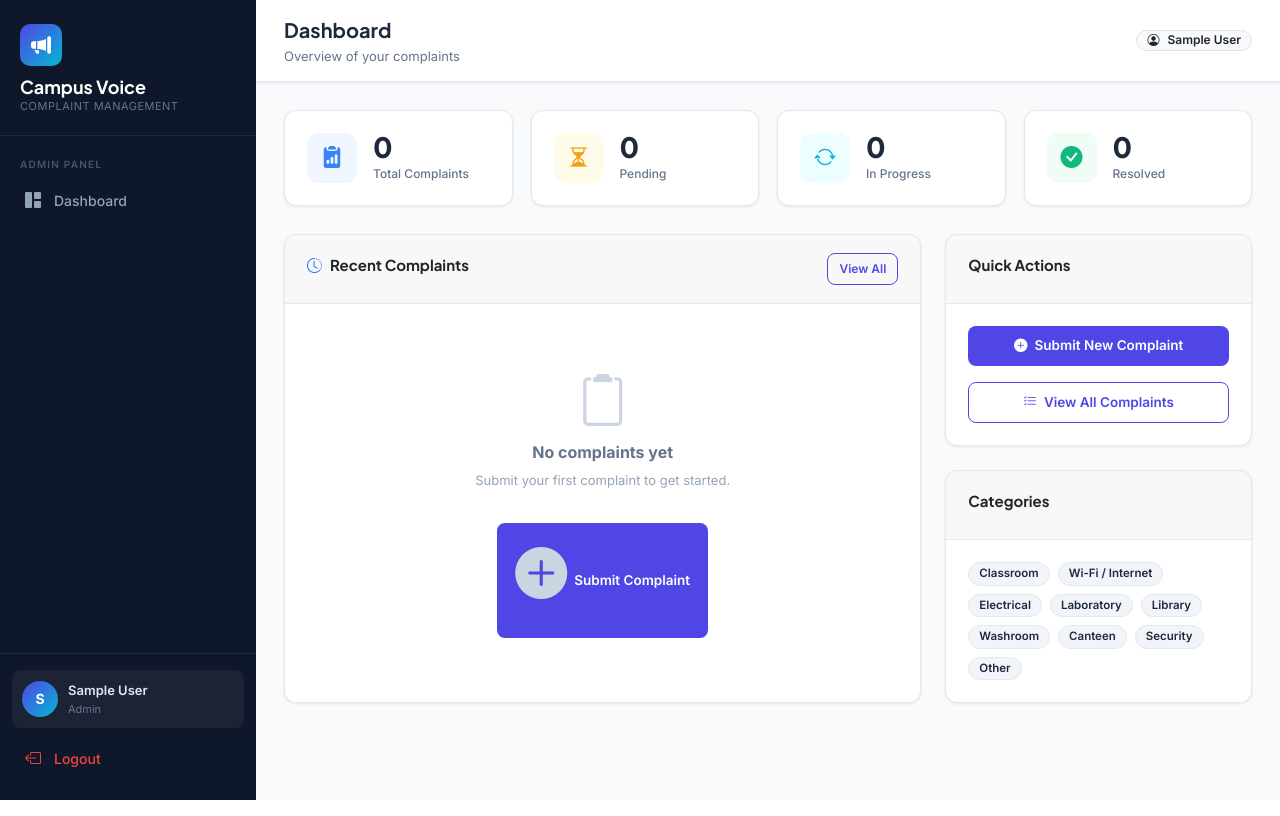
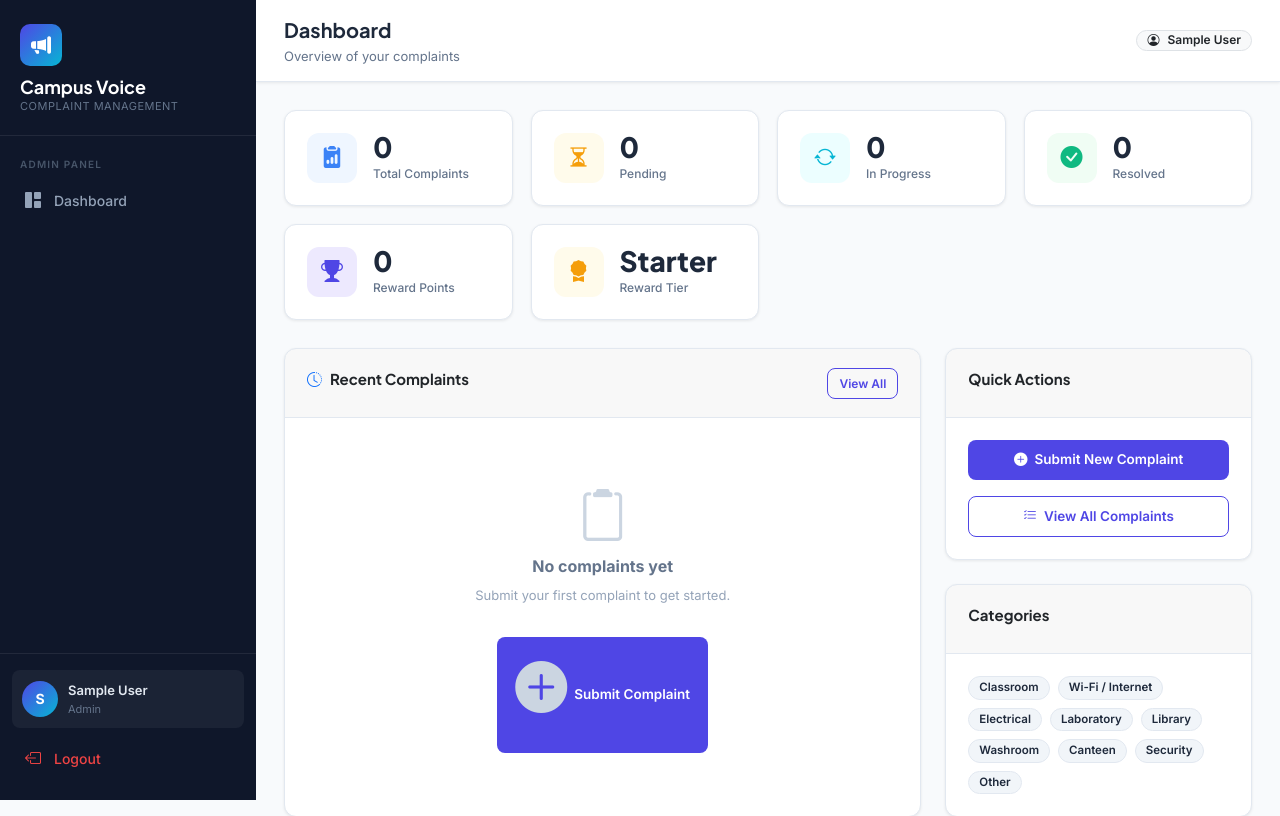
Before and after one commit to Bhavik0907/campus-voice-, a Flask app: page /dashboard in a window 1280 px wide. Shown: the top 816 px of the page. Run offline with Flask 3, Linux system fonts and the light colour scheme; the visitor is signed in with stand-in values (Sample User, id 1); data comes from the database, SQL or seed files in the repository; data that the repository does not hold is empty; some libraries are stand-ins or nearby versions.

Commit message:
Add reward point tracking for assigned and resolved complaints, plus admin reward summary

```diff
--- a/campus-voice/app.py
+++ b/campus-voice/app.py
@@ -31,6 +31,8 @@ CATEGORIES = ['Classroom','Wi-Fi / Internet','Electrical','Laboratory',
               'Library','Washroom','Canteen','Security','Other']
 STATUSES   = ['Pending','Assigned','In Progress','Resolved']
 PRIORITIES = ['Low','Medium','High']
+REWARD_POINTS = {'Low': 10, 'Medium': 20, 'High': 30}
+ASSIGNED_POINTS = 50
 
 # ── Database helpers ───────────────────────────────────────────────────────
 def get_db():
@@ -66,24 +68,32 @@ def init_db():
             email     TEXT    UNIQUE NOT NULL,
             password  TEXT    NOT NULL,
             role      TEXT    NOT NULL DEFAULT 'student',
+            points    INTEGER NOT NULL DEFAULT 0,
             created_at TEXT   DEFAULT (datetime('now'))
         )
     """)
     db.execute("""
         CREATE TABLE IF NOT EXISTS complaints (
-            id          INTEGER PRIMARY KEY AUTOINCREMENT,
-            user_id     INTEGER NOT NULL,
-            title       TEXT    NOT NULL,
-            description TEXT    NOT NULL,
-            category    TEXT    NOT NULL,
-            image       TEXT,
-            status      TEXT    NOT NULL DEFAULT 'Pending',
-            priority    TEXT    NOT NULL DEFAULT 'Low',
-            created_at  TEXT    DEFAULT (datetime('now')),
-            updated_at  TEXT    DEFAULT (datetime('now')),
+            id            INTEGER PRIMARY KEY AUTOINCREMENT,
+            user_id       INTEGER NOT NULL,
+            title         TEXT    NOT NULL,
+            description   TEXT    NOT NULL,
+            category      TEXT    NOT NULL,
+            image         TEXT,
+            status        TEXT    NOT NULL DEFAULT 'Pending',
+            priority      TEXT    NOT NULL DEFAULT 'Low',
+            reward_points INTEGER NOT NULL DEFAULT 0,
+            created_at    TEXT    DEFAULT (datetime('now')),
+            updated_at    TEXT    DEFAULT (datetime('now')),
             FOREIGN KEY (user_id) REFERENCES users(id)
         )
     """)
+    cols = [row[1] for row in db.execute("PRAGMA table_info(users)").fetchall()]
+    if 'points' not in cols:
+        db.execute("ALTER TABLE users ADD COLUMN points INTEGER NOT NULL DEFAULT 0")
+    cols = [row[1] for row in db.execute("PRAGMA table_info(complaints)").fetchall()]
+    if 'reward_points' not in cols:
+        db.execute("ALTER TABLE complaints ADD COLUMN reward_points INTEGER NOT NULL DEFAULT 0")
     # Seed admin account
     existing = db.execute("SELECT id FROM users WHERE email='admin@campus.edu'").fetchone()
     if not existing:
@@ -97,6 +107,22 @@ def init_db():
 
 def allowed_file(filename):
     return '.' in filename and filename.rsplit('.', 1)[1].lower() in ALLOWED_EXT
+
+def get_reward_level(points):
+    if points >= 150:
+        return 'Gold'
+    if points >= 75:
+        return 'Silver'
+    if points >= 30:
+        return 'Bronze'
+    return 'Starter'
+
+@app.context_processor
+def inject_user_points():
+    if 'user_id' in session and session.get('role') != 'admin':
+        user = query("SELECT points FROM users WHERE id=?", (session['user_id'],), one=True)
+        return {'current_points': user['points'] if user else 0}
+    return {}
 
 # ── Auth decorators ────────────────────────────────────────────────────────
 def login_required(f):
@@ -162,6 +188,7 @@ def login():
             session['name']    = user['name']
             session['email']   = user['email']
             session['role']    = user['role']
+            session['points']  = user['points'] if 'points' in user.keys() else 0
             flash(f'Welcome back, {user["name"]}!', 'success')
             return redirect(url_for('admin_panel') if user['role'] == 'admin'
                             else url_for('dashboard'))
@@ -186,10 +213,14 @@ def dashboard():
     inprog   = query("SELECT COUNT(*) as c FROM complaints WHERE user_id=? AND status='In Progress'", (uid,), one=True)['c']
     resolved = query("SELECT COUNT(*) as c FROM complaints WHERE user_id=? AND status='Resolved'", (uid,), one=True)['c']
     recent   = query("SELECT * FROM complaints WHERE user_id=? ORDER BY created_at DESC LIMIT 5", (uid,))
+    user     = query("SELECT points FROM users WHERE id=?", (uid,), one=True)
+    points   = user['points'] if user else 0
+    reward_level = get_reward_level(points)
     return render_template('dashboard.html',
                            total=total, pending=pending,
                            inprog=inprog, resolved=resolved,
-                           recent=recent, categories=CATEGORIES)
+                           recent=recent, categories=CATEGORIES,
+                           points=points, reward_level=reward_level)
 
 @app.route('/complaint/new', methods=['GET','POST'])
 @login_required
@@ -239,6 +270,23 @@ def admin_panel():
     inprog   = query("SELECT COUNT(*) as c FROM complaints WHERE status='In Progress'", one=True)['c']
     resolved = query("SELECT COUNT(*) as c FROM complaints WHERE status='Resolved'", one=True)['c']
     high_pri = query("SELECT COUNT(*) as c FROM complaints WHERE priority='High'", one=True)['c']
+    reward_count = query("SELECT COUNT(*) as c FROM complaints WHERE assigned_points>0 OR reward_points>0", one=True)['c']
+    assigned_count = query("SELECT COUNT(*) as c FROM complaints WHERE assigned_points>0", one=True)['c']
+    resolved_count = query("SELECT COUNT(*) as c FROM complaints WHERE reward_points>0", one=True)['c']
+    total_reward_points = query("SELECT IFNULL(SUM(assigned_points + reward_points), 0) as c FROM complaints", one=True)['c']
+    rewarded_students = query(
+        """
+        SELECT u.id, u.name, u.email,
+               SUM(c.assigned_points + c.reward_points) AS total_points,
+               SUM(CASE WHEN c.assigned_points>0 THEN 1 ELSE 0 END) AS assigned_count,
+               SUM(CASE WHEN c.reward_points>0 THEN 1 ELSE 0 END) AS resolved_count
+        FROM users u
+        JOIN complaints c ON c.user_id=u.id
+        GROUP BY u.id
+        HAVING total_points > 0
+        ORDER BY total_points DESC
+        """
+    )
 
     status_f   = request.args.get('status','')
     category_f = request.args.get('category','')
@@ -261,6 +309,11 @@ def admin_panel():
                            total=total, pending=pending,
                            inprog=inprog, resolved=resolved,
                            high_pri=high_pri, complaints=complaints,
+                           reward_count=reward_count,
+                           assigned_count=assigned_count,
+                           resolved_count=resolved_count,
+                           total_reward_points=total_reward_points,
+                           rewarded_students=rewarded_students,
                            categories=CATEGORIES, statuses=STATUSES,
                            priorities=PRIORITIES,
                            status_f=status_f, category_f=category_f,
@@ -274,9 +327,36 @@ def update_complaint(cid):
     if status not in STATUSES or priority not in PRIORITIES:
         flash('Invalid status or priority.', 'danger')
         return redirect(url_for('admin_panel'))
-    execute("""UPDATE complaints SET status=?, priority=?, updated_at=datetime('now')
-               WHERE id=?""", (status, priority, cid))
-    flash('Complaint updated successfully.', 'success')
+
+    row = query("SELECT user_id, status, reward_points, assigned_points FROM complaints WHERE id=?", (cid,), one=True)
+    if not row:
+        flash('Complaint not found.', 'danger')
+        return redirect(url_for('admin_panel'))
+
+    reward_awarded = False
+    assigned_awarded = False
+
+    if status == 'Assigned' and (row['assigned_points'] == 0 or row['assigned_points'] is None):
+        execute("UPDATE users SET points = points + ? WHERE id=?", (ASSIGNED_POINTS, row['user_id']))
+        execute("""UPDATE complaints SET status=?, priority=?, assigned_points=?, updated_at=datetime('now')
+                   WHERE id=?""", (status, priority, ASSIGNED_POINTS, cid))
+        assigned_awarded = True
+    elif status == 'Resolved' and (row['reward_points'] == 0 or row['reward_points'] is None):
+        reward = REWARD_POINTS.get(priority, 10)
+        execute("UPDATE users SET points = points + ? WHERE id=?", (reward, row['user_id']))
+        execute("""UPDATE complaints SET status=?, priority=?, reward_points=?, updated_at=datetime('now')
+                   WHERE id=?""", (status, priority, reward, cid))
+        reward_awarded = True
+    else:
+        execute("""UPDATE complaints SET status=?, priority=?, updated_at=datetime('now')
+                   WHERE id=?""", (status, priority, cid))
+
+    message = 'Complaint updated successfully.'
+    if assigned_awarded:
+        message += ' 50 points awarded for assignment.'
+    elif reward_awarded:
+        message += ' Reward points awarded.'
+    flash(message, 'success')
     return redirect(url_for('admin_panel'))
 
 @app.route('/admin/complaint/<int:cid>/delete', methods=['POST'])
--- a/campus-voice/templates/base.html
+++ b/campus-voice/templates/base.html
@@ -79,6 +79,11 @@
       <span class="badge bg-light text-dark border" style="font-size:12px">
         <i class="bi bi-person-circle me-1"></i>{{ session.get('name','Guest') }}
       </span>
+      {% if session.get('role') != 'admin' and current_points is defined %}
+      <span class="badge bg-light text-dark border" style="font-size:12px">
+        <i class="bi bi-star-fill me-1"></i>{{ current_points }} pts
+      </span>
+      {% endif %}
     </div>
   </div>
 
--- a/campus-voice/templates/dashboard.html
+++ b/campus-voice/templates/dashboard.html
@@ -32,6 +32,20 @@
     <div>
       <div class="stat-value">{{ resolved }}</div>
       <div class="stat-label">Resolved</div>
+    </div>
+  </div>
+  <div class="stat-card">
+    <div class="stat-icon violet"><i class="bi bi-trophy-fill"></i></div>
+    <div>
+      <div class="stat-value">{{ points }}</div>
+      <div class="stat-label">Reward Points</div>
+    </div>
+  </div>
+  <div class="stat-card">
+    <div class="stat-icon amber"><i class="bi bi-award-fill"></i></div>
+    <div>
+      <div class="stat-value">{{ reward_level }}</div>
+      <div class="stat-label">Reward Tier</div>
     </div>
   </div>
 </div>
```
Also changed, not shown: campus-voice/init_db.py (+22 -10 lines), campus-voice/templates/admin.html (+52 -0 lines), campus-voice/templates/my_complaints.html (+10 -0 lines).
